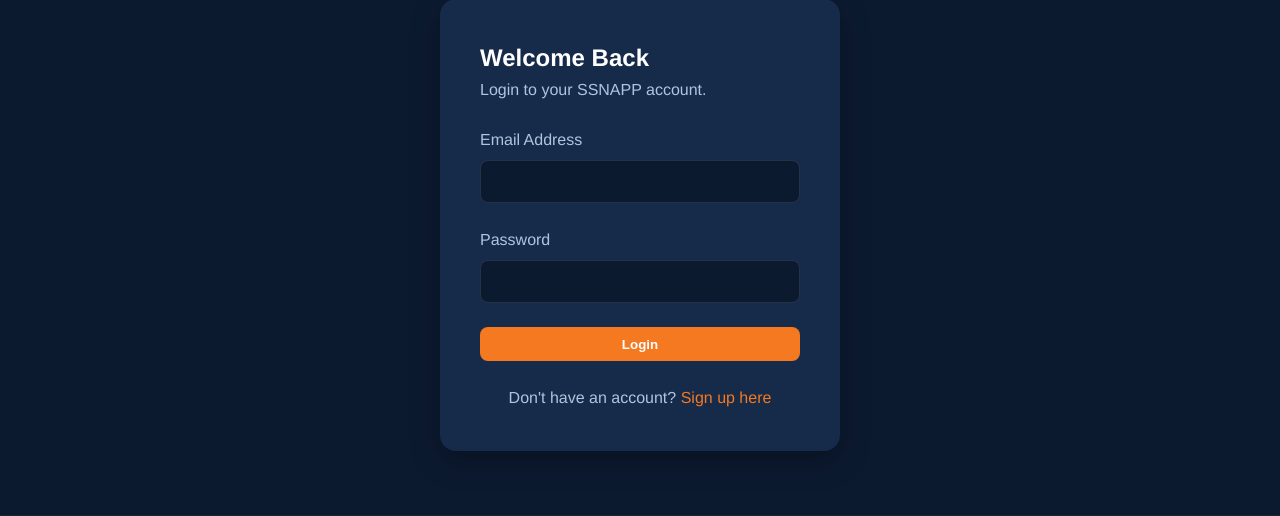
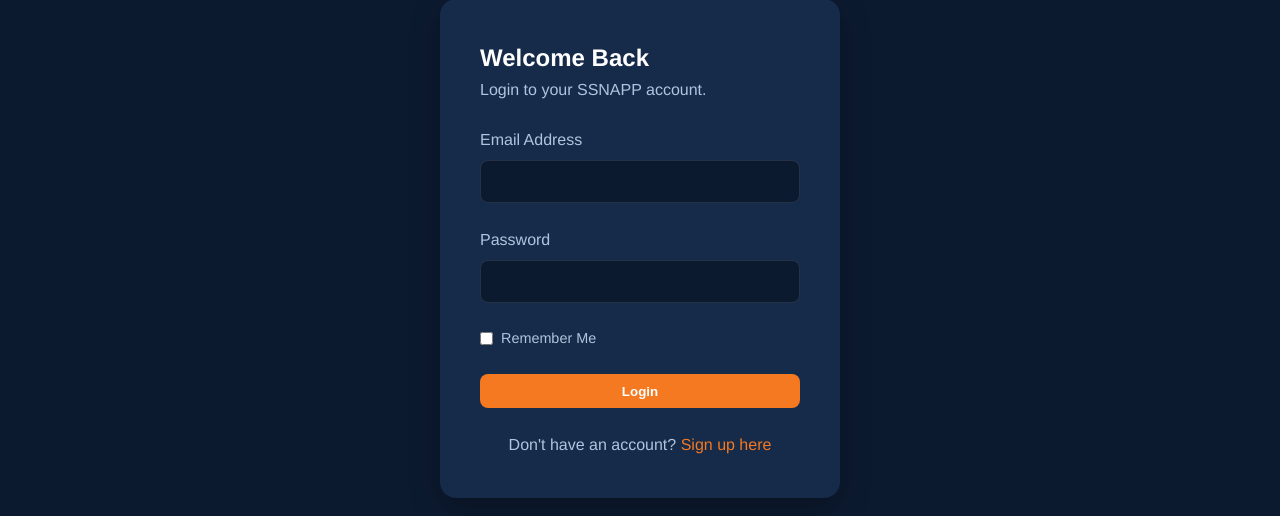
Before and after one commit to AkashGPant/Sports-website, a PHP site: page /auth/login.php in a window 1280 px wide. Shown: the part 146-662 px from the top of the page. Run offline with PHP 8.4, Linux system fonts and the light colour scheme; some libraries are stand-ins or nearby versions.

Commit message:
Cookies and session management

```diff
--- a/auth/login.php
+++ b/auth/login.php
@@ -15,6 +15,20 @@ if ($_SERVER['REQUEST_METHOD'] == 'POST' && isset($_POST['login'])) {
     if ($user && password_verify($password, $user['password_hash'])) {
         $_SESSION['user_id'] = $user['user_id'];
         $_SESSION['username'] = $user['username'];
+
+        // Remember Me Logic
+        if (isset($_POST['remember'])) {
+            $token = bin2hex(random_bytes(32));
+            $expiry = time() + (30 * 24 * 60 * 60); // 30 days
+
+            // Store token in database
+            $stmt = $pdo->prepare("UPDATE users SET remember_token = ? WHERE user_id = ?");
+            $stmt->execute([$token, $user['user_id']]);
+
+            // Set cookie
+            setcookie('remember_me', $token, $expiry, "/");
+        }
+
         header("Location: ../index.php");
         exit;
     } else {
@@ -44,6 +58,10 @@ include '../includes/header.php';
             <label for="password">Password</label>
             <input type="password" id="password" name="password" required>
         </div>
+        <div class="form-group" style="display: flex; align-items: center; gap: 0.5rem; margin-bottom: 1.5rem;">
+            <input type="checkbox" id="remember" name="remember" style="width: auto; margin: 0;">
+            <label for="remember" style="margin: 0; font-size: 0.9rem; color: var(--text-secondary);">Remember Me</label>
+        </div>
         <button type="submit" name="login" class="btn btn-primary" style="width: 100%;">Login</button>
     </form>
     <p style="margin-top: 1.5rem; text-align: center; color: var(--text-secondary);">
--- a/includes/header.php
+++ b/includes/header.php
@@ -1,6 +1,19 @@
 <?php
 if (session_status() === PHP_SESSION_NONE) {
     session_start();
+}
+
+// Auto-login from cookie
+if (!isset($_SESSION['user_id']) && isset($_COOKIE['remember_me']) && isset($pdo)) {
+    $token = $_COOKIE['remember_me'];
+    $stmt = $pdo->prepare("SELECT * FROM users WHERE remember_token = ?");
+    $stmt->execute([$token]);
+    $user = $stmt->fetch();
+
+    if ($user) {
+        $_SESSION['user_id'] = $user['user_id'];
+        $_SESSION['username'] = $user['username'];
+    }
 }
 ?>
 <!DOCTYPE html>
```
Also changed, not shown: auth/logout.php (+16 -1 lines).
